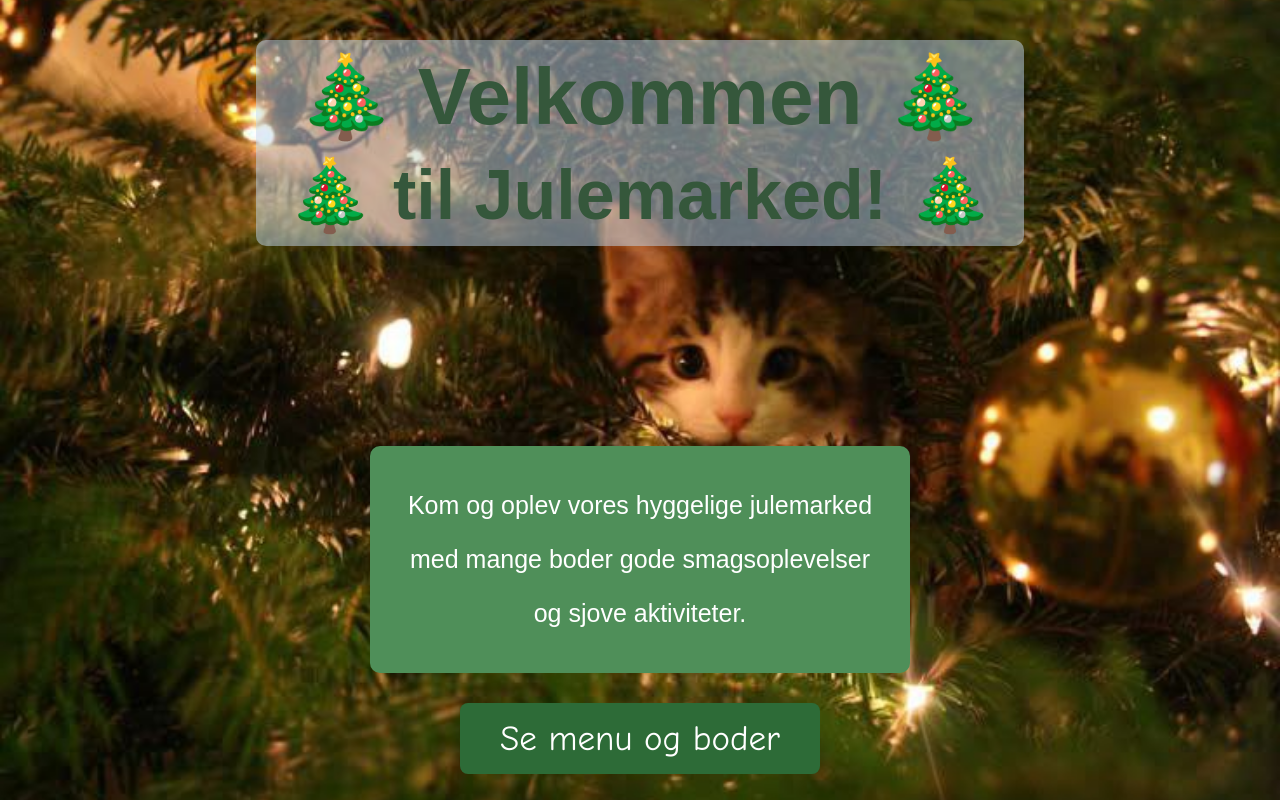
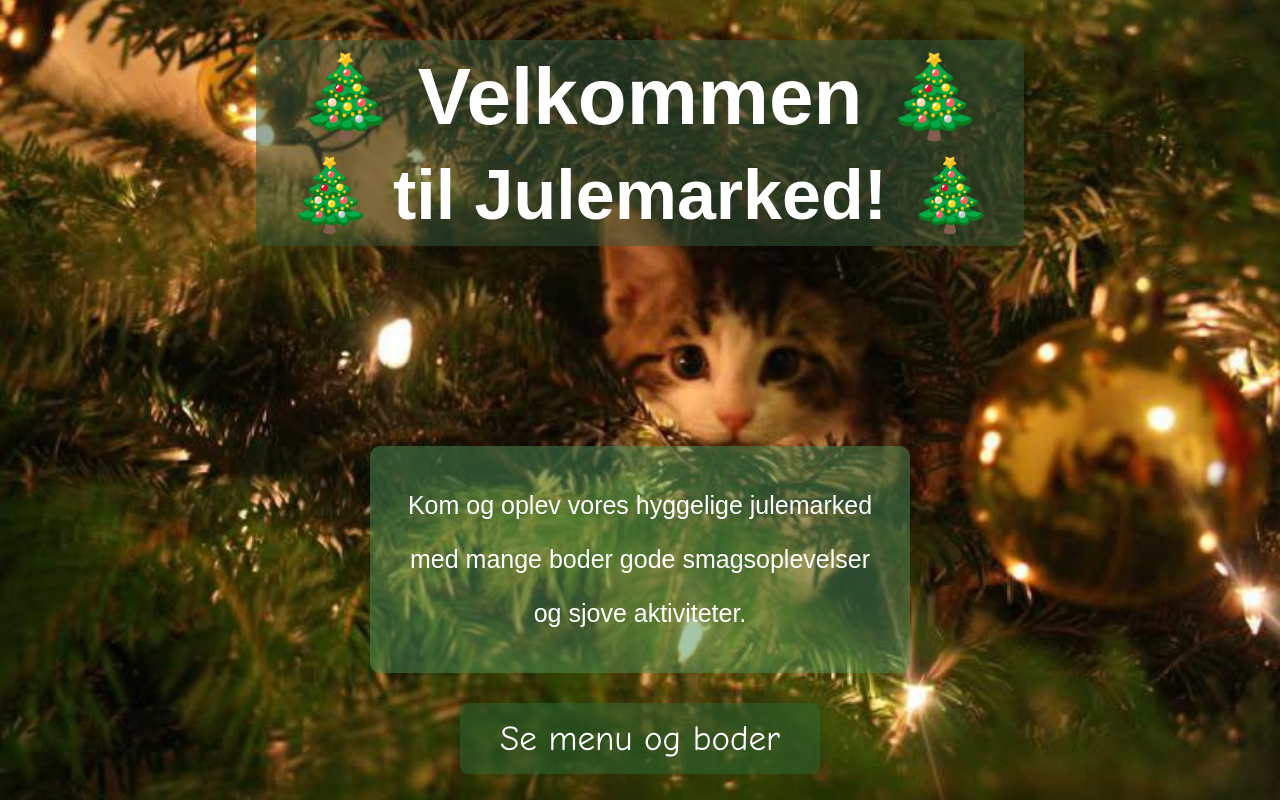
Before and after one commit to yumiliya06-star/julemarked, a plain HTML site: page index.html in a window 1280 px wide. Drawn offline with Linux system fonts and the light colour scheme.

Commit message:
index.html

```diff
--- a/index.html
+++ b/index.html
@@ -21,19 +21,19 @@
             display: inline-block;
             margin-top: 40px;
             padding: 10px 30px; /* меньшая коробочка */
-            background-color: #c4daf080;
+            background-color: rgb(53, 87, 59, 0.502);
             border-radius: 10px;
         }
 
         h1 {
             font-size: 80px;
-            color: #35573b;
+            color:white;
             margin: 0;
         }
 
         h2 {
             font-size: 70px;
-            color: #35573b;
+            color: white;
             margin: 0;
             margin-top: 10px;
         }
@@ -42,7 +42,7 @@
         .text-box {
             margin-top: 200px;
             width: 500px;
-            background-color: #4f8f59;
+            background-color: rgb(79, 143, 89, 0.502);
             padding: 20px;
             color: white;
             text-align: center;
@@ -57,7 +57,7 @@
             padding: 15px 40px;
             font-size: 35px;
             margin-top: 30px;
-            background-color: #2d6b37;
+            background-color: rgb(45, 107, 55, 0.502);
             color: white;
             border: none;
             border-radius: 8px;
```
